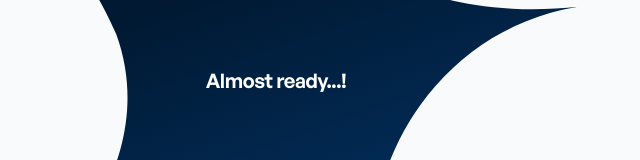
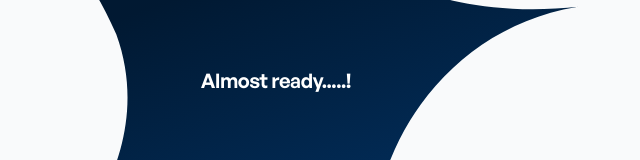
Before and after one commit to Justscore-com/justscore-marketing, a Next.js app: page / in a window 1280 px wide. Shown: the part 319-479 px from the top of the page, without its empty margins (348-988 px from the left). Built offline with nearby package versions, Linux system fonts and the light colour scheme.

Commit message:
Test: deploy

```diff
--- a/src/app/(marketing)/ComingSoonPage.tsx
+++ b/src/app/(marketing)/ComingSoonPage.tsx
@@ -34,7 +34,7 @@ export default function ComingSoonPage() {
 				<div className="absolute inset-0 flex flex-col items-center justify-center text-center space-y-6 px-8 -ml-8 lg:-ml-24">
 					{/* Almost ready text */}
 					<div>
-						<p className="text-white marketing-h6">Almost ready...!</p>
+						<p className="text-white marketing-h6">Almost ready.....!</p>
 					</div>
 				</div>
 			</div>
```
